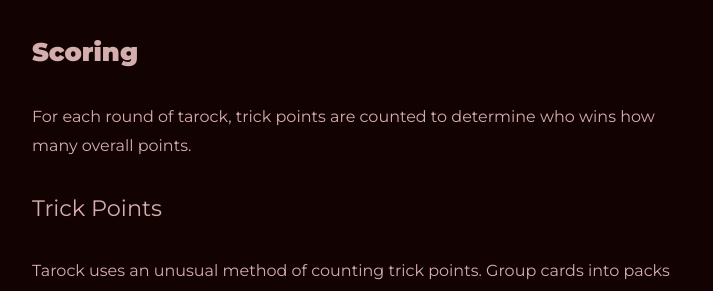
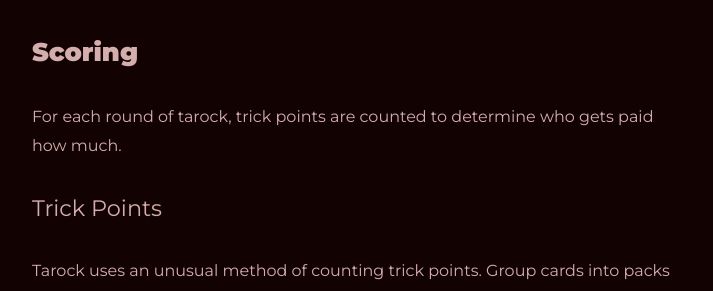
Before and after one commit to BrianInGermany/oldcardgames, a Jekyll site: the page built from all_collections/_posts/2022-12-18-tapp_tarock.markdown, in a window 1280 px wide and 900 px high, scrolled down 7038 px. Shown: the part 153-444 px from the top of the window, without its empty margins (283-996 px from the left). Built offline with Jekyll 4.4.1, drawn with Linux system fonts in a browser that asks for light colours.

Commit message:
edit desc.

```diff
--- a/all_collections/_posts/2022-12-18-tapp_tarock.markdown
+++ b/all_collections/_posts/2022-12-18-tapp_tarock.markdown
@@ -136,7 +136,8 @@ Once the bid is won, in all games except "solo", the bidwinner can exchange card
 The player who won the bid plays the first card. The highest ranked card takes the trick, and the winner of the trick plays the next card. You need 36 points to win the game.
 
 ### Scoring
-For each round of tarock, trick points are counted to determine who wins how many overall points.
+For each round of tarock, trick points are counted to determine who gets paid how much.
+
 #### __Trick Points__
 Tarock uses an unusual method of counting trick points. Group cards into packs of three, add the point values of each card, and then subtract two from this number. It is actually fairly easy to count this way, simply group two one-pointer cards like normal tarots or the numbered suits with one high-pointer card, and you can just ignore the one-pointers.
 
```
